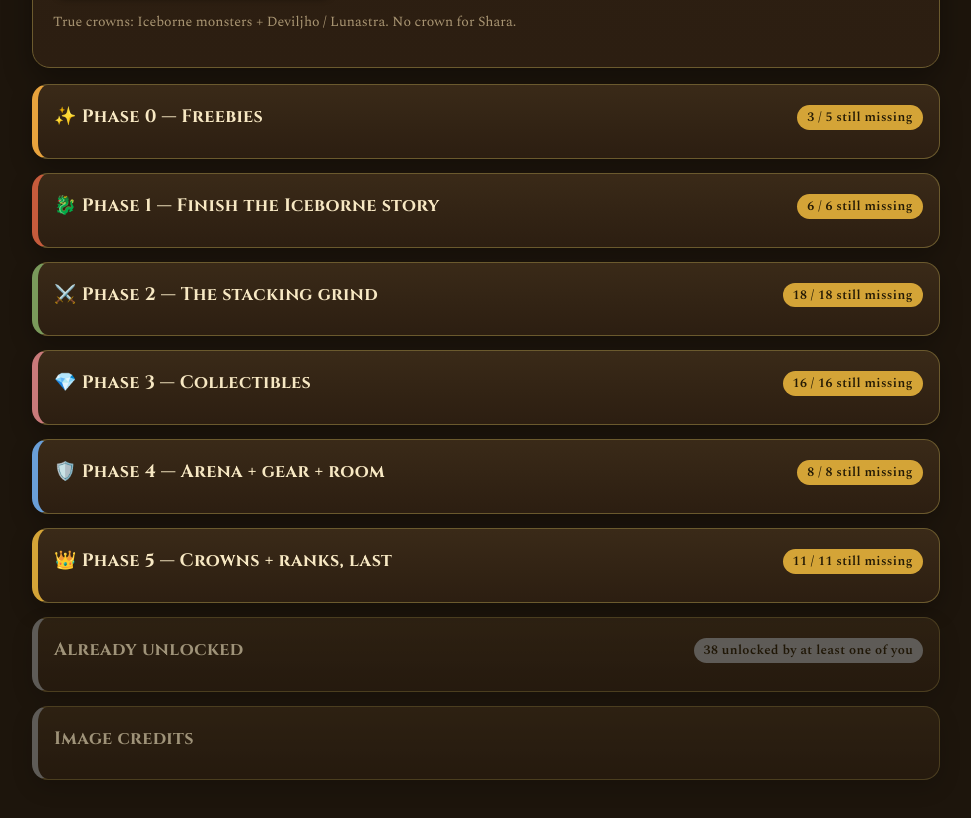
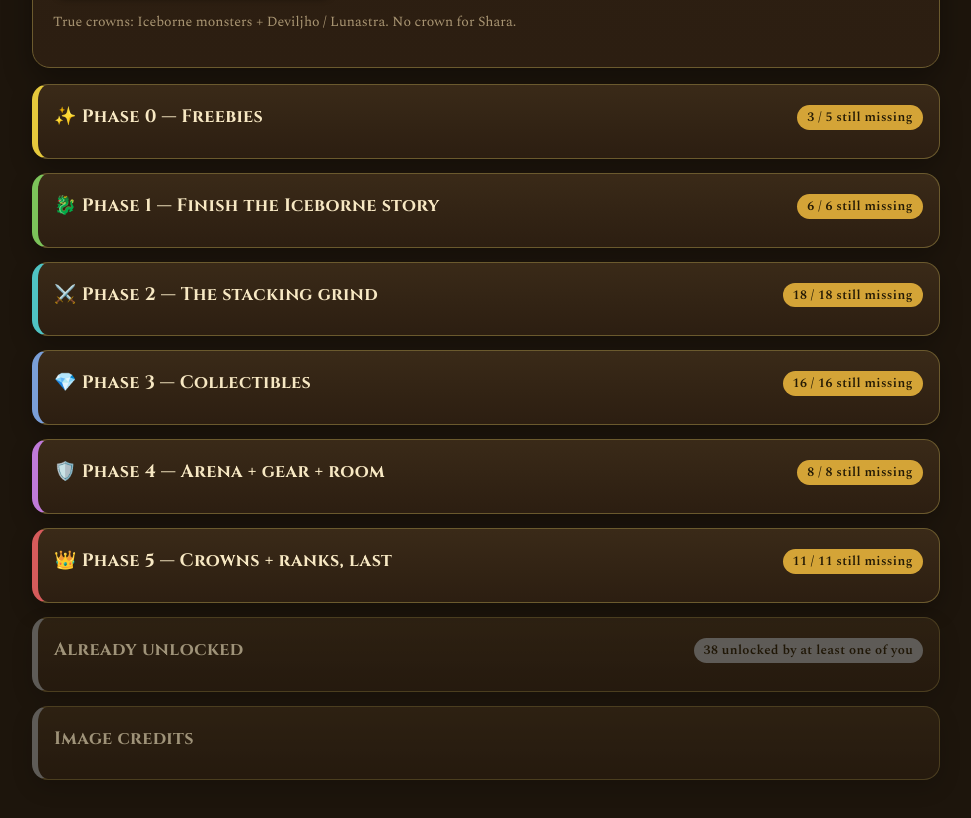
Before and after one commit to ghost-alson/mhw-tracker, a plain HTML site: page index.html in a window 1280 px wide. Shown: the part 3625-4443 px from the top of the page, without its empty margins (154-1125 px from the left). Drawn offline with nearby package versions, Linux system fonts and the light colour scheme; no server answers.

Commit message:
Phase bookmarks: hue ramp yellow to red

```diff
--- a/index.html
+++ b/index.html
@@ -34,12 +34,12 @@ h1,h2,h3,details.group summary{font-family:"Cinzel",Georgia,serif;letter-spacing
 .bar{height:10px;background:#14100a;border-radius:99px;overflow:hidden;margin-top:10px;border:1px solid #6b5a2e}
 .bar i{display:block;height:100%;background:linear-gradient(90deg,var(--amber),var(--gold));transition:width 1.2s ease}
 details.group{background:linear-gradient(180deg,var(--parchment),var(--parchment2));color:var(--ink);border:1px solid #6b5a2e;border-left:6px solid var(--phase,#d4a437);border-radius:16px;margin:14px 0;padding:6px 16px 14px;box-shadow:0 8px 22px rgba(0,0,0,.28);overflow:hidden}
-details.group[data-group="phase0"]{--phase:#e8a33d}
-details.group[data-group="phase1"]{--phase:#c65b3c}
-details.group[data-group="phase2"]{--phase:#7a9a5b}
-details.group[data-group="phase3"]{--phase:#c97a7a}
-details.group[data-group="phase4"]{--phase:#6a9fd8}
-details.group[data-group="phase5"]{--phase:#d4a437}
+details.group[data-group="phase0"]{--phase:#e6c93c}
+details.group[data-group="phase1"]{--phase:#7cc35a}
+details.group[data-group="phase2"]{--phase:#4fc3c3}
+details.group[data-group="phase3"]{--phase:#7a9fd8}
+details.group[data-group="phase4"]{--phase:#c07ad9}
+details.group[data-group="phase5"]{--phase:#d65b5b}
 #unlockedGroup{--phase:#8a8a8a;opacity:.6}
 #unlockedGroup summary .count{background:#8a8a8a}
 details.group summary{cursor:pointer;font-weight:700;font-size:18px;padding:12px 0;display:flex;justify-content:space-between;gap:10px;color:#f7e8c3;transition:color .15s ease}
```
